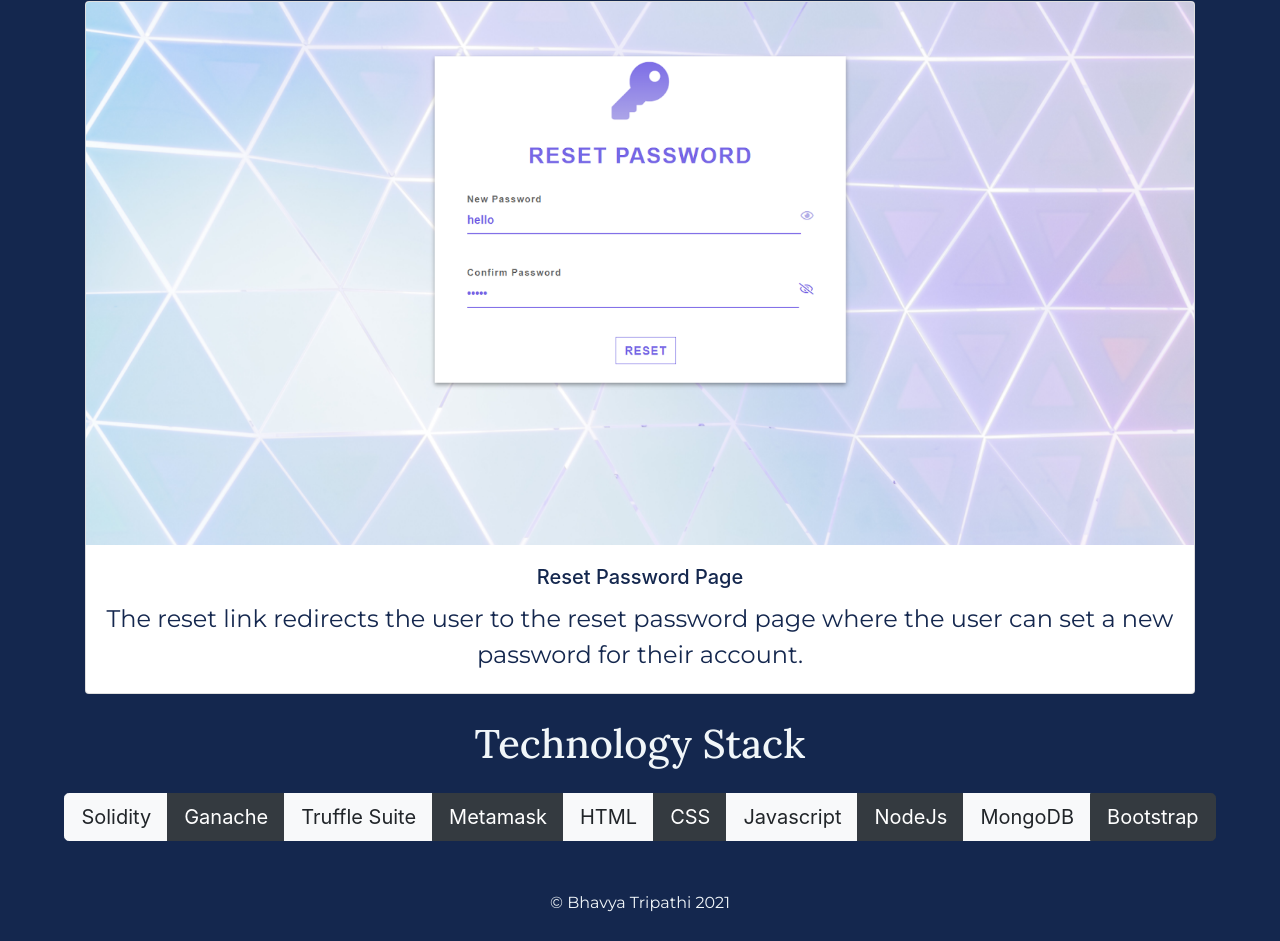
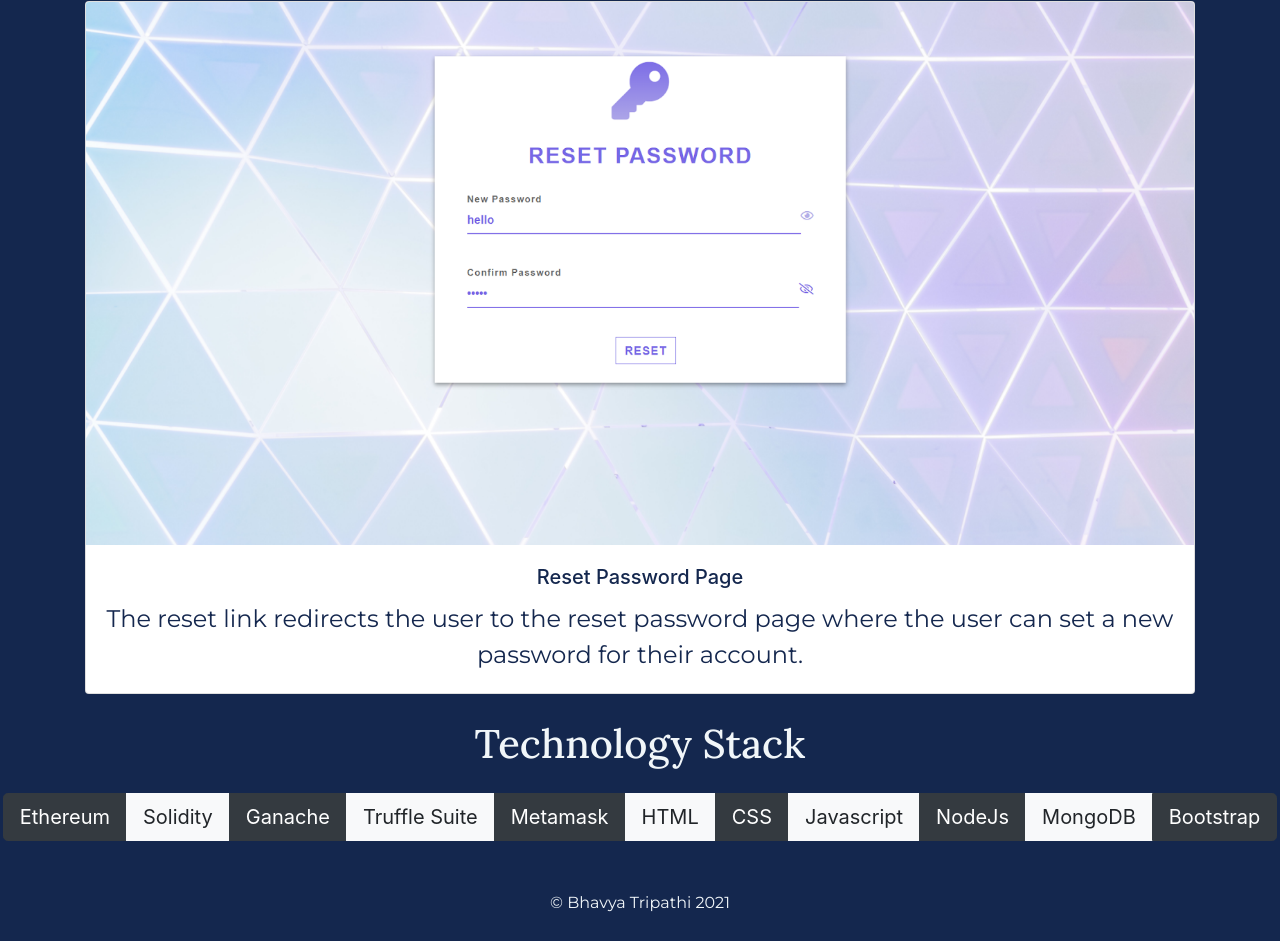
Before and after one commit to Bhavya-Tripathi/CryptoToken, a plain HTML site: page index.html in a window 1280 px wide. Shown: the part 7327-8268 px from the top of the page. Drawn offline with nearby package versions, Linux system fonts and the light colour scheme.

Commit message:
update index.html

```diff
--- a/index.html
+++ b/index.html
@@ -114,6 +114,7 @@
     </div>
     <h2>Technology Stack</h2>
     <div class="btn-group" role="group" aria-label="Basic mixed styles example">
+      <button type="button" class="btn btn-lg btn-dark">Ethereum</button>
       <button type="button" class="btn btn-lg btn-light">Solidity</button>
       <button type="button" class="btn btn-lg btn-dark">Ganache</button>
       <button type="button" class="btn btn-lg btn-light">Truffle Suite</button>
```
